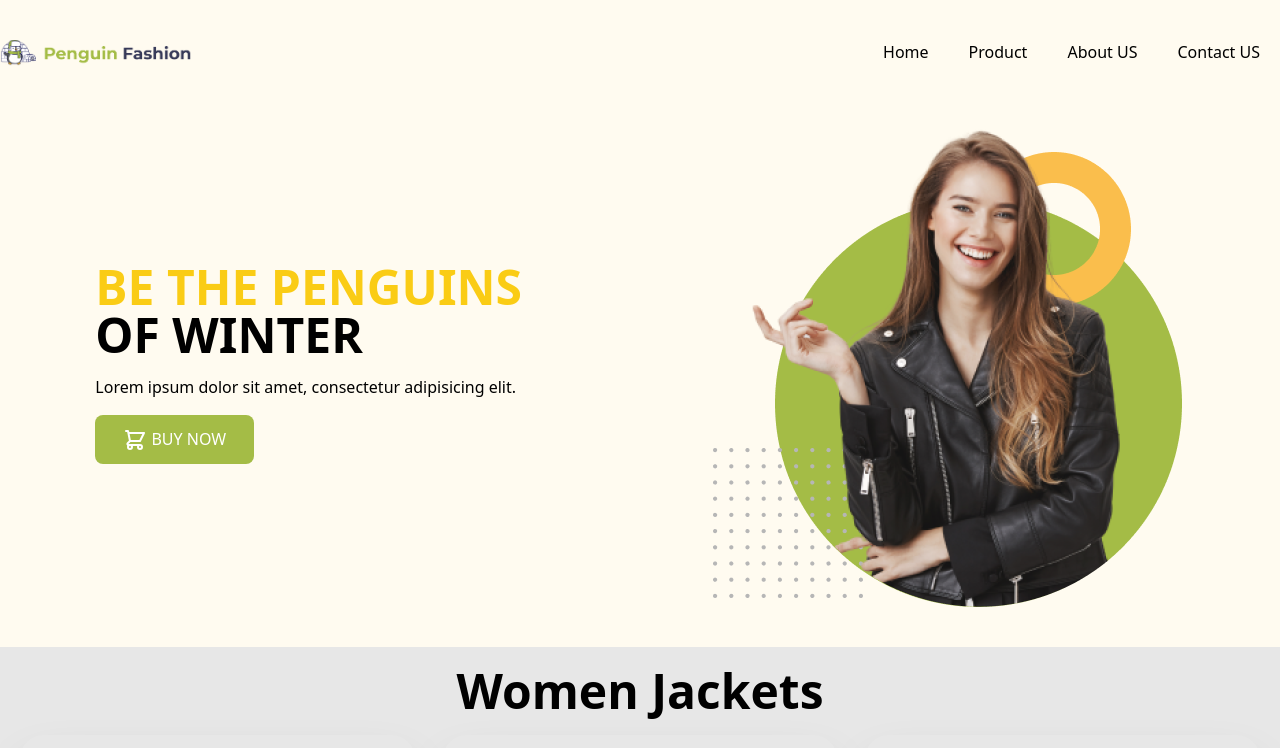
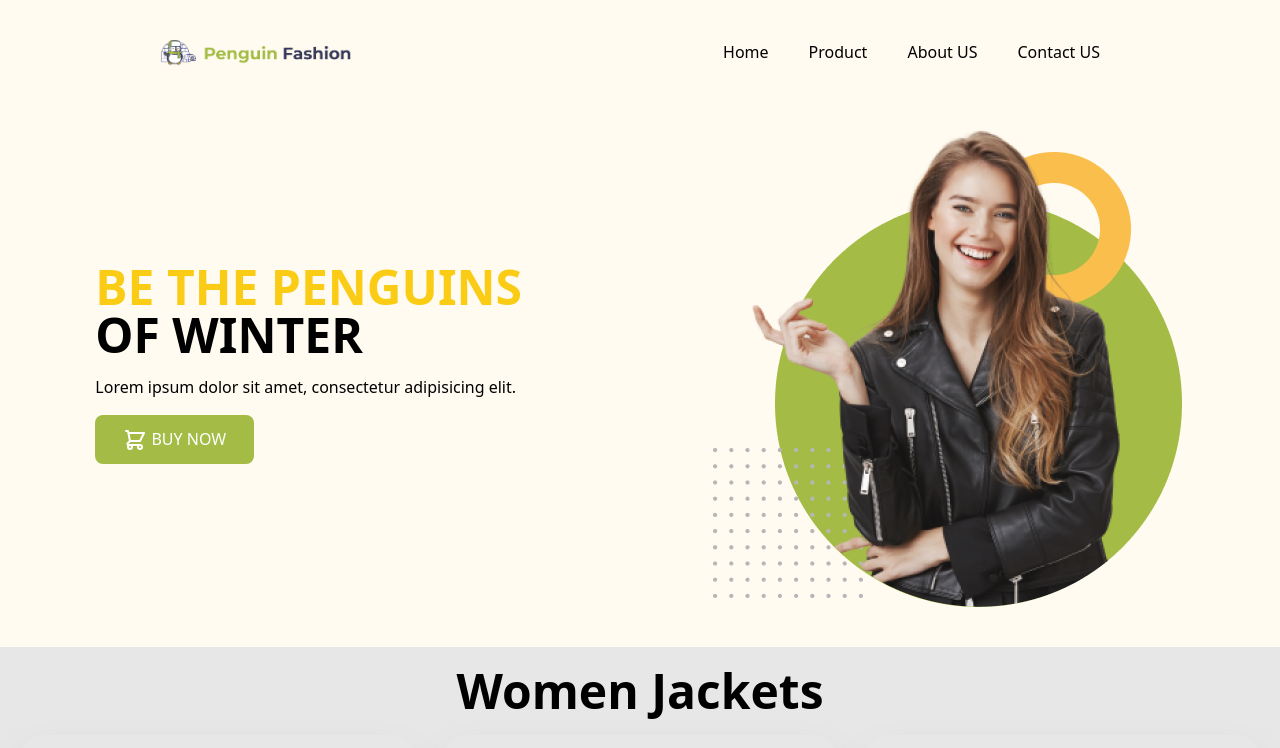
Before and after one commit to sajid1545/PH-penguin-mart, a plain HTML site: page index.html in a window 1280 px wide. Shown: the top 748 px of the page. Drawn offline with nearby package versions, Linux system fonts and the light colour scheme.

Commit message:
navbar width changed

```diff
--- a/index.html
+++ b/index.html
@@ -52,7 +52,7 @@
 
         <!-- ~ Nav bar Section ==============================================-->
 
-        <nav class="container mx-auto mb-10 ">
+        <nav class="container mx-auto mb-10 w-3/4">
             <div class="flex justify-between">
                 <div class="h-10 w-48">
                     <img src="images/logo.png" alt="">
```
